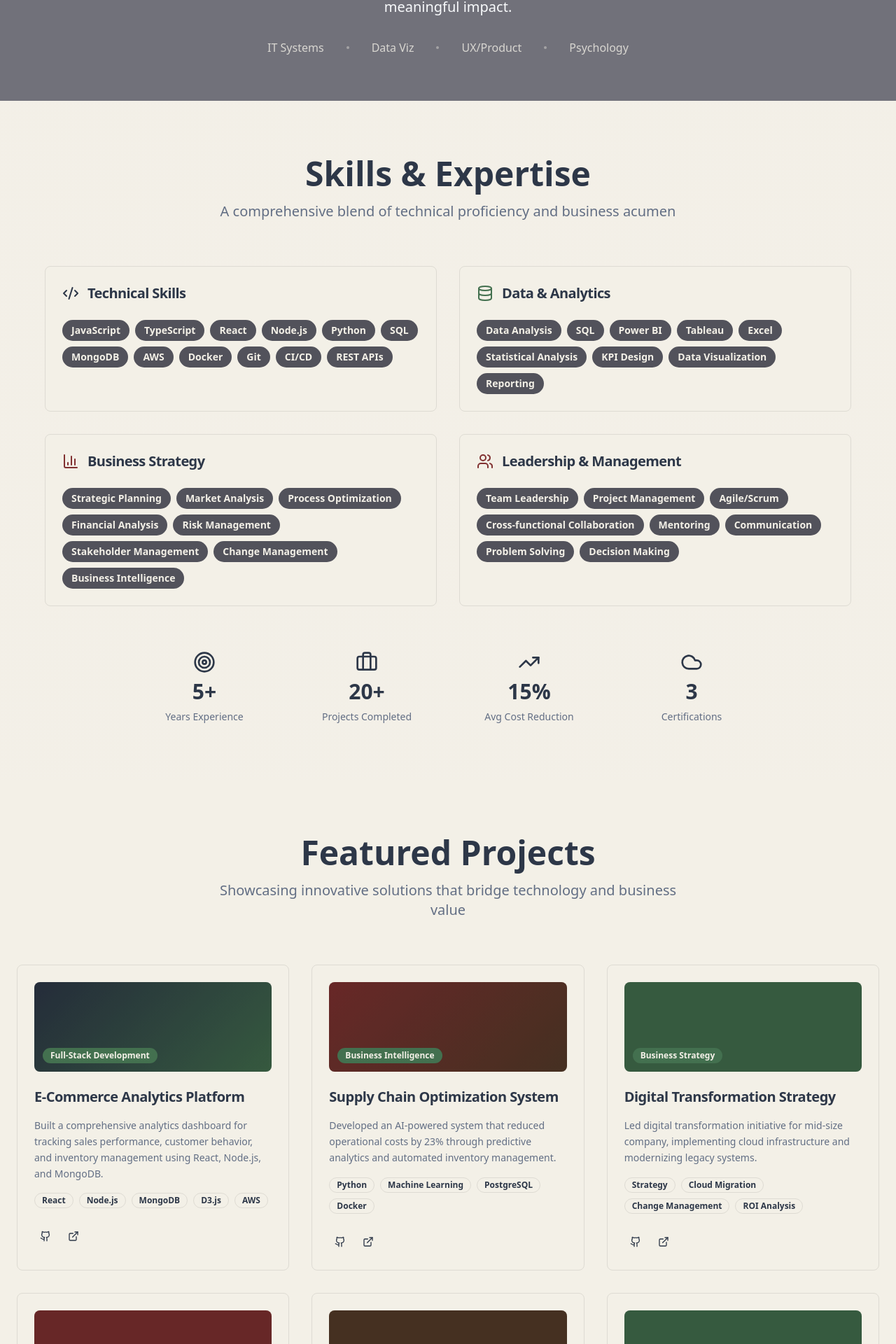
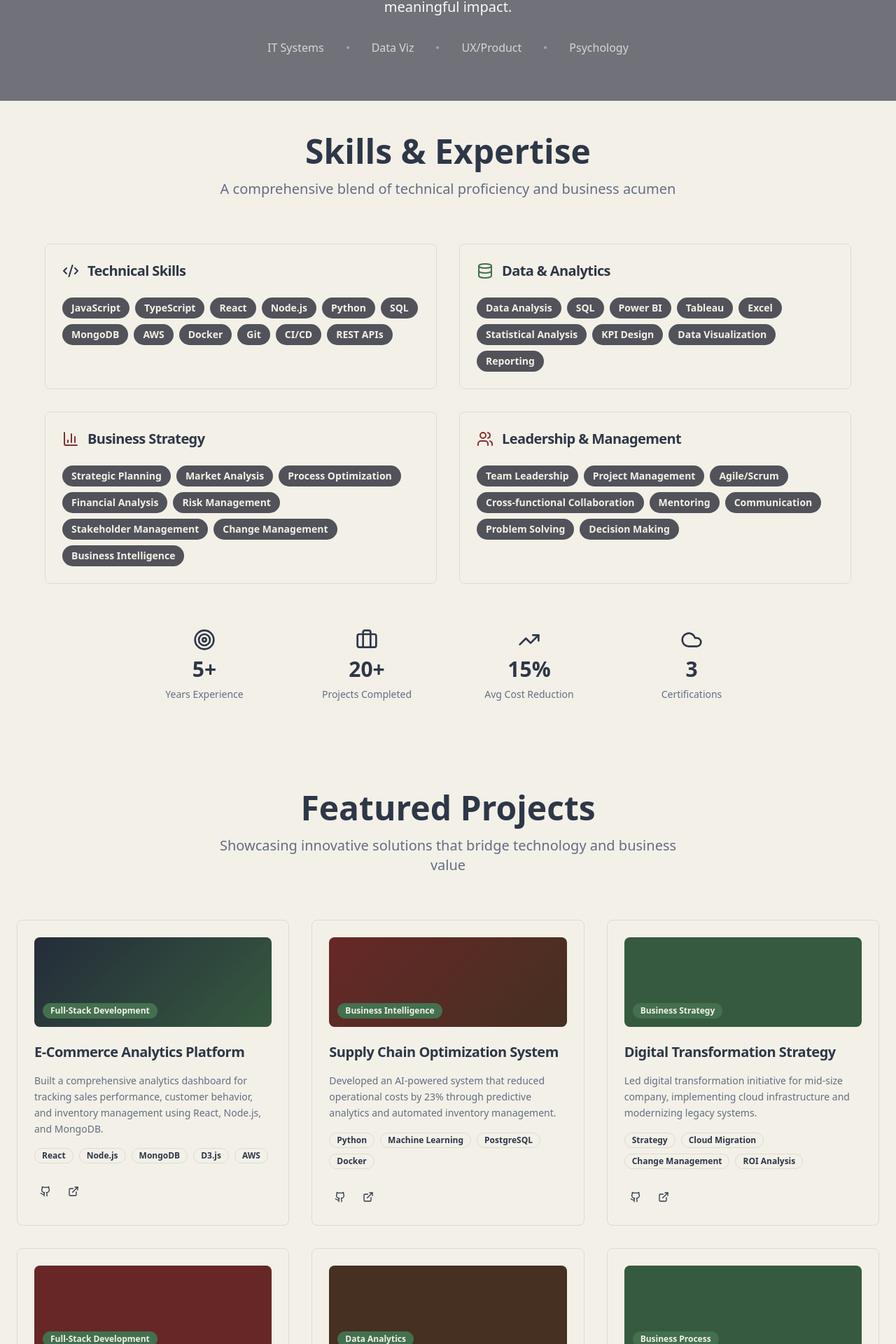
Before and after one commit to annasebedash-creator/anna-sebedach-portfolio, a React (Vite) app: page / in a window 1280 px wide. Shown: the part 489-2409 px from the top of the page at 70% size. Built offline with nearby package versions, Linux system fonts and the light colour scheme.

Commit message:
Adjust spacing for sections
Reduce the vertical space before the "Featured Projects" and "Skills & Expertise" sections.

```diff
--- a/src/components/Projects.tsx
+++ b/src/components/Projects.tsx
@@ -50,7 +50,7 @@ const Projects = () => {
   ];
 
   return (
-    <section id="projects" className="py-20">
+    <section id="projects" className="pt-12 pb-20">
       <div className="container mx-auto px-6">
         <div className="text-center mb-16">
           <h2 className="text-4xl md:text-5xl font-bold text-primary mb-4">
--- a/src/components/Skills.tsx
+++ b/src/components/Skills.tsx
@@ -23,7 +23,7 @@ const Skills = () => {
     skills: ["Team Leadership", "Project Management", "Agile/Scrum", "Cross-functional Collaboration", "Mentoring", "Communication", "Problem Solving", "Decision Making"],
     color: "text-burgundy"
   }];
-  return <section id="skills" className="py-20 bg-gradient-subtle">
+  return <section id="skills" className="pt-12 pb-20 bg-gradient-subtle">
       <div className="container mx-auto px-6">
         <div className="text-center mb-16">
           <h2 className="text-4xl md:text-5xl font-bold text-primary mb-4 inline-block whitespace-nowrap">
```
